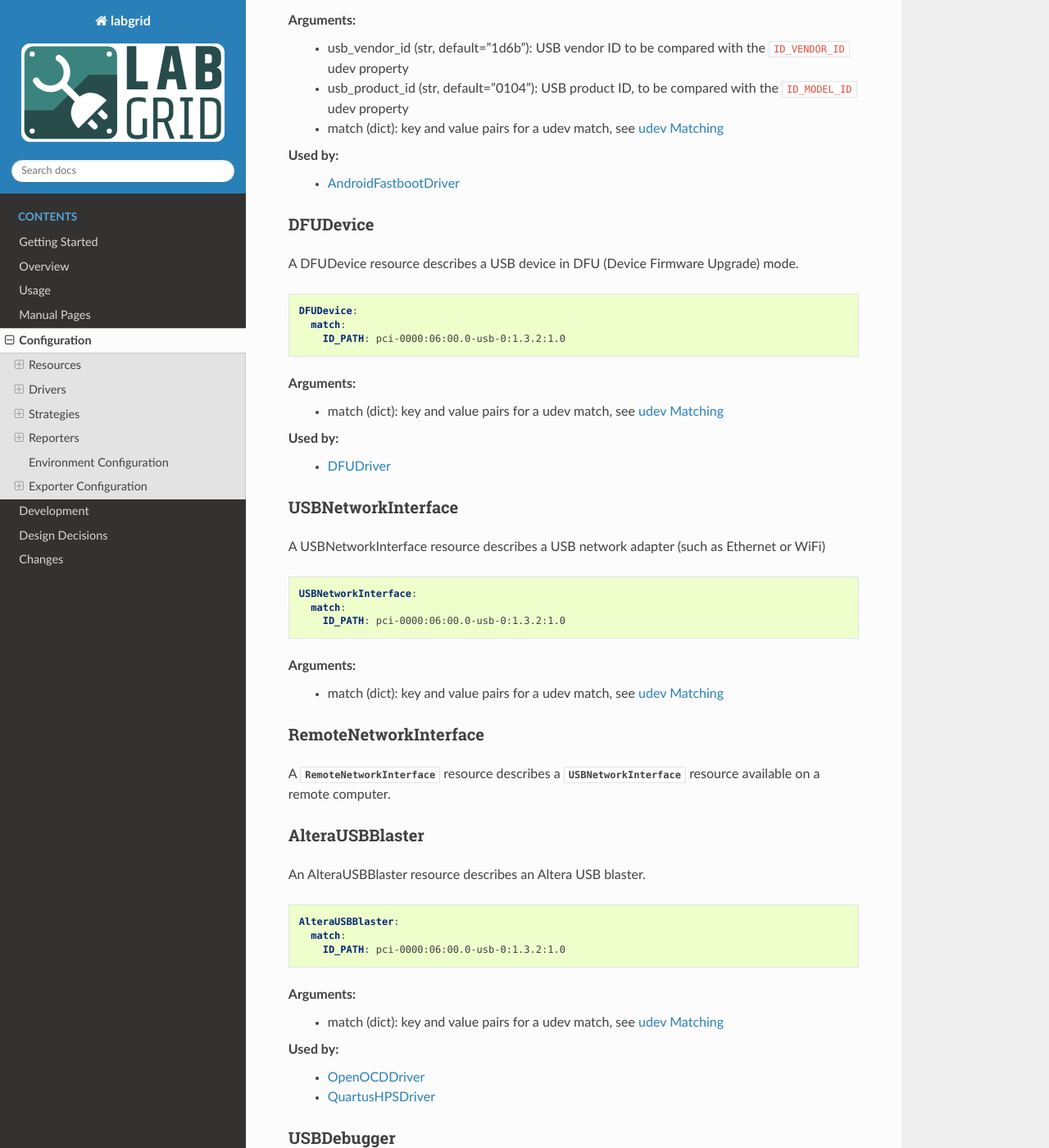
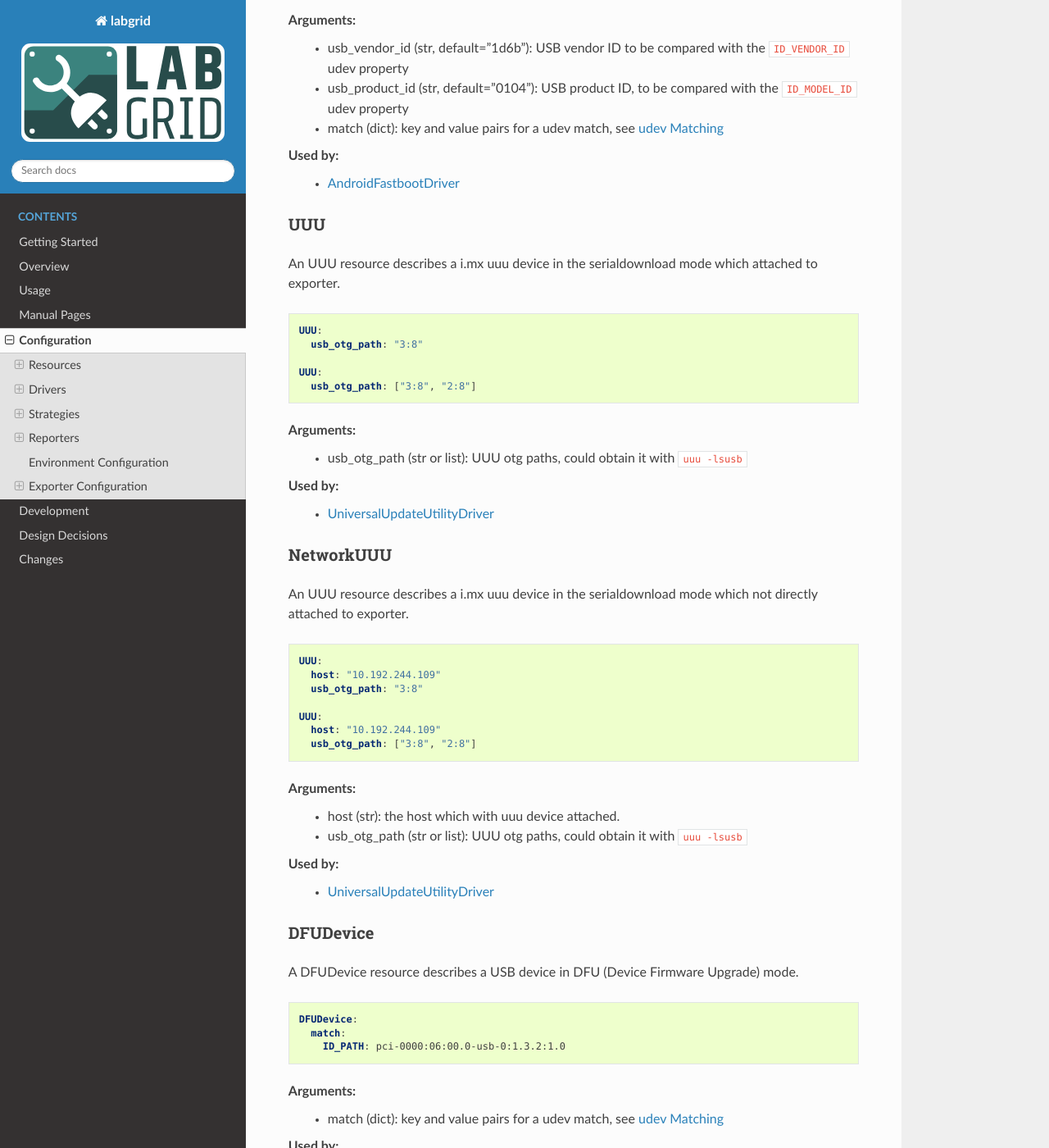
Before and after one commit to labgrid-project/labgrid, a Sphinx documentation site: the page built from doc/configuration.rst, in a window 1280 px wide and 1400 px high, scrolled down 13145 px. Shown: the whole window at 82% size. Built offline with Sphinx 7.4.7 and the Read the Docs theme 2.0.0, drawn with Linux system fonts in a browser that asks for light colours; pages that are not in the unit, such as notebooks, are missing from menus; some of the changed text lies outside the part shown.

Commit message:
doc: document uuu resource and driver.
Signed-off-by: Larry Shen <larry.shen@nxp.com>

```diff
--- a/CHANGES.rst
+++ b/CHANGES.rst
@@ -26,6 +26,7 @@
 - `DFUDriver` has been added to communicate with a `DFUDevice`, a device in DFU
   (Device Firmware Upgrade) mode.
 - ``labgrid-client dfu`` added to allow communcation with devices in DFU mode.
+- Add NXP uuu resource/driver, add labgrid-client uuu command.
 
 Bug fixes in 0.5.0
 ~~~~~~~~~~~~~~~~~~
--- a/doc/configuration.rst
+++ b/doc/configuration.rst
@@ -624,6 +624,45 @@
 
 Used by:
   - `AndroidFastbootDriver`_
+
+UUU
+~~~
+An UUU resource describes a i.mx uuu device in the serialdownload mode which attached to exporter.
+
+.. code-block:: yaml
+
+   UUU:
+     usb_otg_path: "3:8"
+
+   UUU:
+     usb_otg_path: ["3:8", "2:8"]
+
+Arguments:
+  - usb_otg_path (str or list): UUU otg paths, could obtain it with ``uuu -lsusb``
+
+Used by:
+  - `UniversalUpdateUtilityDriver`_
+
+NetworkUUU
+~~~~~~~~~~
+An UUU resource describes a i.mx uuu device in the serialdownload mode which not directly attached to exporter.
+
+.. code-block:: yaml
+
+   UUU:
+     host: "10.192.244.109"
+     usb_otg_path: "3:8"
+
+   UUU:
+     host: "10.192.244.109"
+     usb_otg_path: ["3:8", "2:8"]
+
+Arguments:
+  - host (str): the host which with uuu device attached.
+  - usb_otg_path (str or list): UUU otg paths, could obtain it with ``uuu -lsusb``
+
+Used by:
+  - `UniversalUpdateUtilityDriver`_
 
 DFUDevice
 ~~~~~~~~~
@@ -1572,6 +1611,22 @@
     fastboot manpage -S option for allowed size suffixes). The default is the
     same as the fastboot default, which is computed after querying the target's
     ``max-download-size`` variable.
+
+UniversalUpdateUtilityDriver
+~~~~~~~~~~~~~~~~~~~~~~~~~~~~
+An UniversalUpdateUtilityDriver allows the upload of images to a i.mx device
+in the serialdownload mode.
+
+Binds to:
+  uuu:
+    - `NetworkUUU`_
+
+Implements:
+  - None (yet)
+
+.. code-block:: yaml
+
+   UniversalUpdateUtilityDriver: {}
 
 DFUDriver
 ~~~~~~~~~
```
